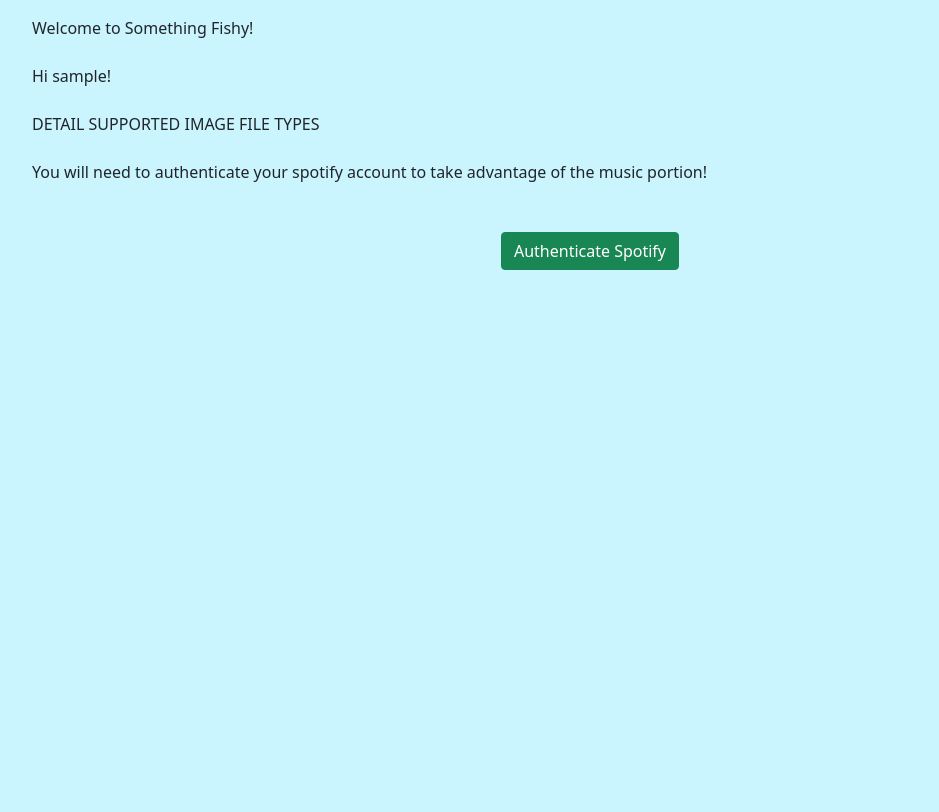
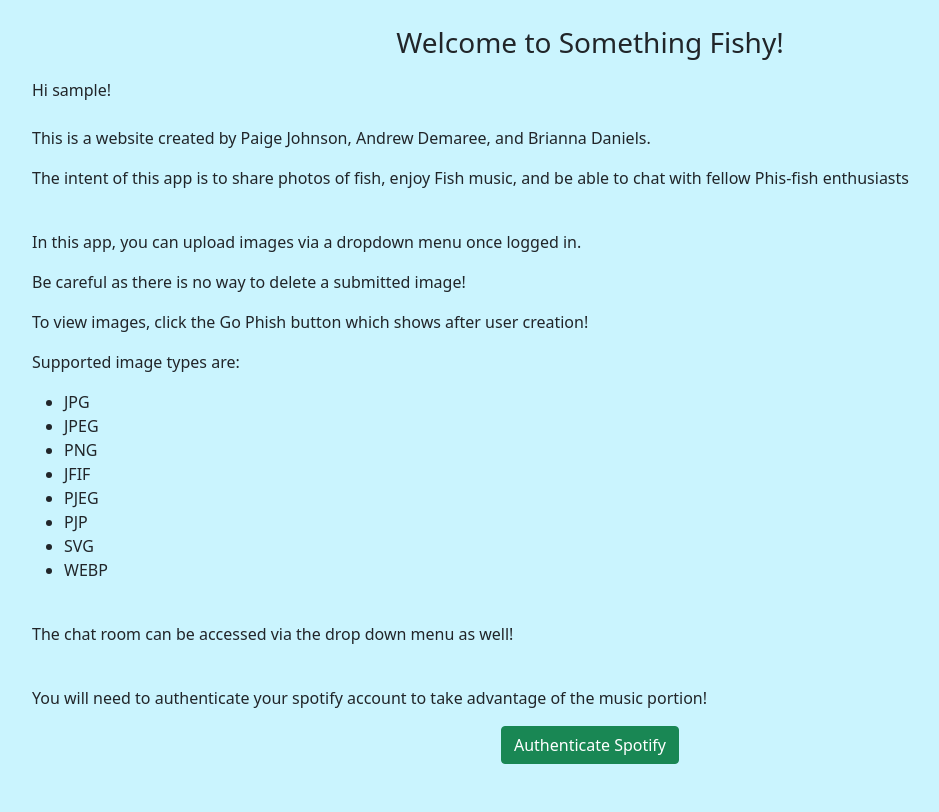
Before and after one commit to AndrewDemaree/phish_web_app, a Django app: page /about/ in a window 1280 px wide. Shown: the part 87-899 px from the top of the page, without its empty margins (50-989 px from the left). Before the commit the page ends 357 px from the top, so only its background shows below. Run offline with Django 4.2, Linux system fonts and the light colour scheme; the visitor is signed in with stand-in values (Sample User, id 1); parts of the project's set-up code (start-up, migrations or seed data) failed here and were passed over.

Commit message:
adding updates to text in html

```diff
--- a/pages/urls.py
+++ b/pages/urls.py
@@ -6,5 +6,4 @@ urlpatterns = [
     path('', HomePageView.as_view(), name='home'),
     path('about/', AboutPageView.as_view(), name='about'),
     path('random/', RandomPageView.as_view(), name='random'),
-    path('success/', SuccessPageView.as_view(), name='success'),
     ]
--- a/pages/views.py
+++ b/pages/views.py
@@ -9,6 +9,3 @@ class AboutPageView(TemplateView):
 
 class RandomPageView(TemplateView):
     template_name = 'random.html'
-
-class SuccessPageView(TemplateView):
-    template_name = 'submitsuccess.html'
--- a/templates/about.html
+++ b/templates/about.html
@@ -2,25 +2,55 @@
 {% extends "base.html" %}
 {% block title %}About{% endblock title %}
 {% block content %}
-Welcome to Something Fishy!
-<br><br>
+
+<style>
+    .center {
+            margin: auto;
+            text-align: center;
+            width: 100%;
+            padding: 10px;
+     }
+</style>
+
+<div class="center">
+    <h3>Welcome to Something Fishy!</h3>
+</div>
+
 
 {% if user.is_authenticated %}
 Hi {{ user.username }}!
-<br><br>
-DETAIL SUPPORTED IMAGE FILE TYPES
-<br><br>
-You will need to authenticate your spotify account to take advantage of the music portion!
-<br><br><br>
-<div class="text-center">
-    <a class="btn btn-success" role="button" href="{% url "social:begin" "spotify" %}">Authenticate Spotify</a>
-</div>
 
 {% else %}
 <p>You are not logged in</p>
 {% endif %}
 
+<br><br>
+<div>
+    <p>This is a website created by Paige Johnson, Andrew Demaree, and Brianna Daniels.</p>
+    <p>The intent of this app is to share photos of fish, enjoy Fish music, and be able to chat with fellow Phis-fish enthusiasts</p>
+    <br>
+    <p>In this app, you can upload images via a dropdown menu once logged in.</p>
+    <p>Be careful as there is no way to delete a submitted image!</p>
+    <p>To view images, click the Go Phish button which shows after user creation!</p>
+    <p>Supported image types are:</p>
+    <ul>
+        <li>JPG</li>
+        <li>JPEG</li>
+        <li>PNG</li>
+        <li>JFIF</li>
+        <li>PJEG</li>
+        <li>PJP</li>
+        <li>SVG</li>
+        <li>WEBP</li>
+    </ul>
+    <br>
+    <p>The chat room can be accessed via the drop down menu as well!</p>
+    <br>
+    <p>You will need to authenticate your spotify account to take advantage of the music portion!</p>
+</div>
 
-
-
+<div class="text-center">
+    <a class="btn btn-success" role="button" href="{% url "social:begin" "spotify" %}">Authenticate Spotify</a>
+</div>
+<br><br>
 {% endblock content %}
```
Also changed, not shown: templates/home.html (+25 -3 lines), templates/random.html (+1 -9 lines), templates/submitsuccess.html (deleted, +0 -15 lines), README.txt, 1 other file.
